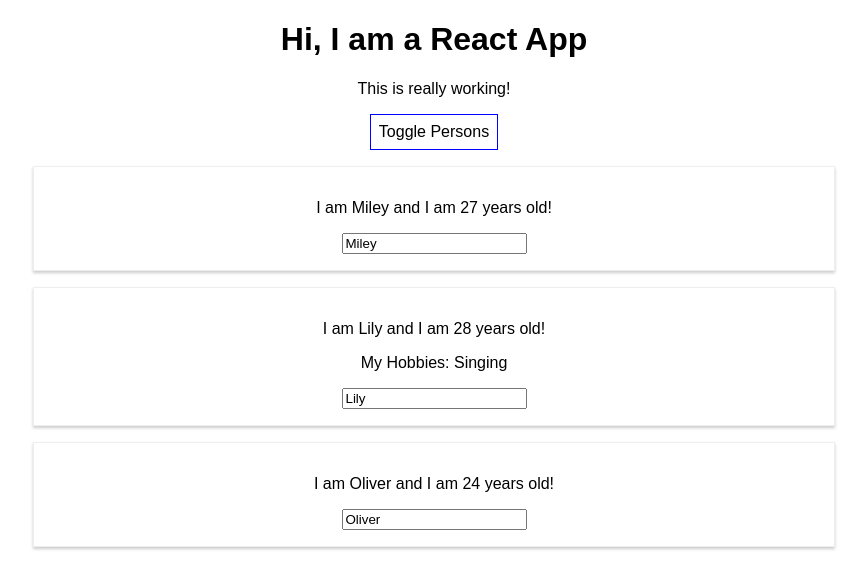
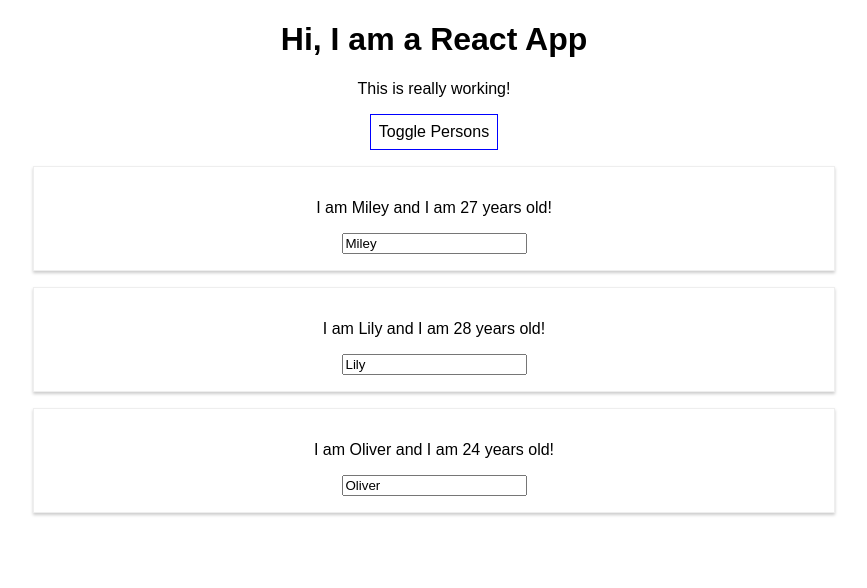
Before and after one commit to ctvanzandt42/react-complete-guide-demo, a React (Create React App) app: page / in a window 1280 px wide. Both pictures are taken after a click on the button "Toggle Persons". Shown: the top 588 px of the page, without its empty margins (206-1073 px from the left). Built offline with nearby package versions, Linux system fonts and the light colour scheme.

Commit message:
Dynamically rendering list

```diff
--- a/src/App.js
+++ b/src/App.js
@@ -13,13 +13,10 @@
         showPersons: false
     }
 
-    switchNameHandler = (newName) => {
-        this.setState({
-            people: [
-                { name: newName, age: 27 },
-                { name: "Lily", age: 28 },
-                { name: "Oliver", age: 24 }
-            ]})
+    deletePersonHandler = (personIndex) => {
+        const people = this.state.people;
+        people.splice(personIndex, 1);
+        this.setState({people: people});
     }
 
     togglePersonsHandler = () => {
@@ -47,20 +44,15 @@
 
         let persons = null;
 
-        if (this.state.showPersons) {
+        if ( this.state.showPersons ) {
             persons = (
                 <div>
-                    <Person
-                        name={this.state.people[0].name}
-                        age={this.state.people[0].age}/>
-                    <Person
-                        name={this.state.people[1].name}
-                        age={this.state.people[1].age}
-                        click={this.switchNameHandler.bind(this, "Miley!!!")}
-                        changed={this.nameChangedHandler}>My Hobbies: Singing</Person>
-                    <Person
-                        name={this.state.people[2].name}
-                        age={this.state.people[2].age}/>
+                    {this.state.people.map((person, index) => {
+                        return <Person
+                            click={() => this.deletePersonHandler(index)}
+                            name={person.name}
+                            age={person.age} />
+                    })}
                 </div>
             );
         }
```
